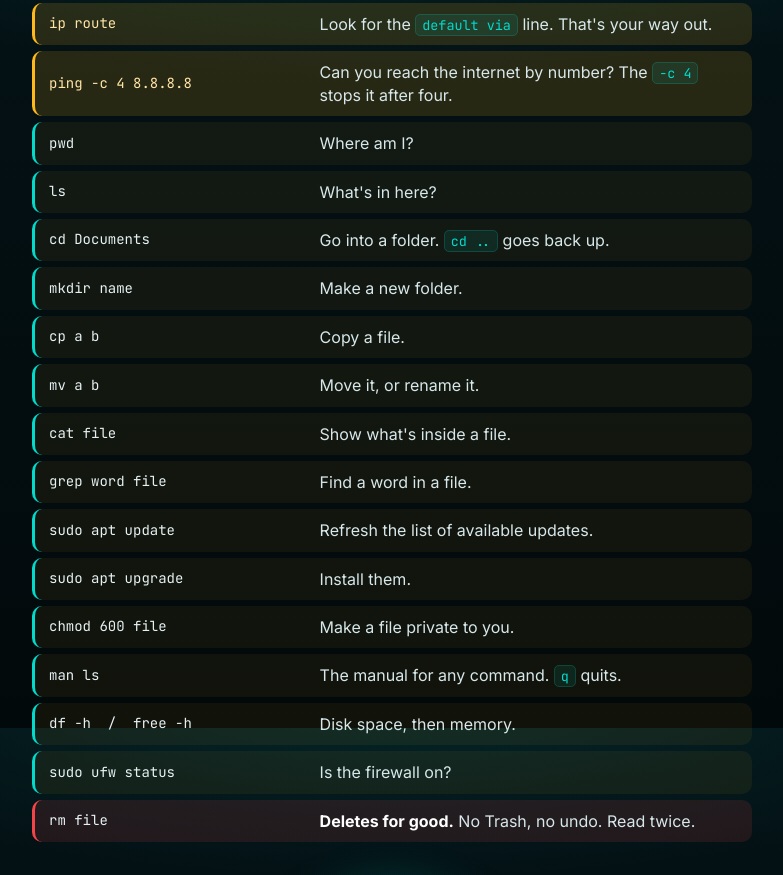
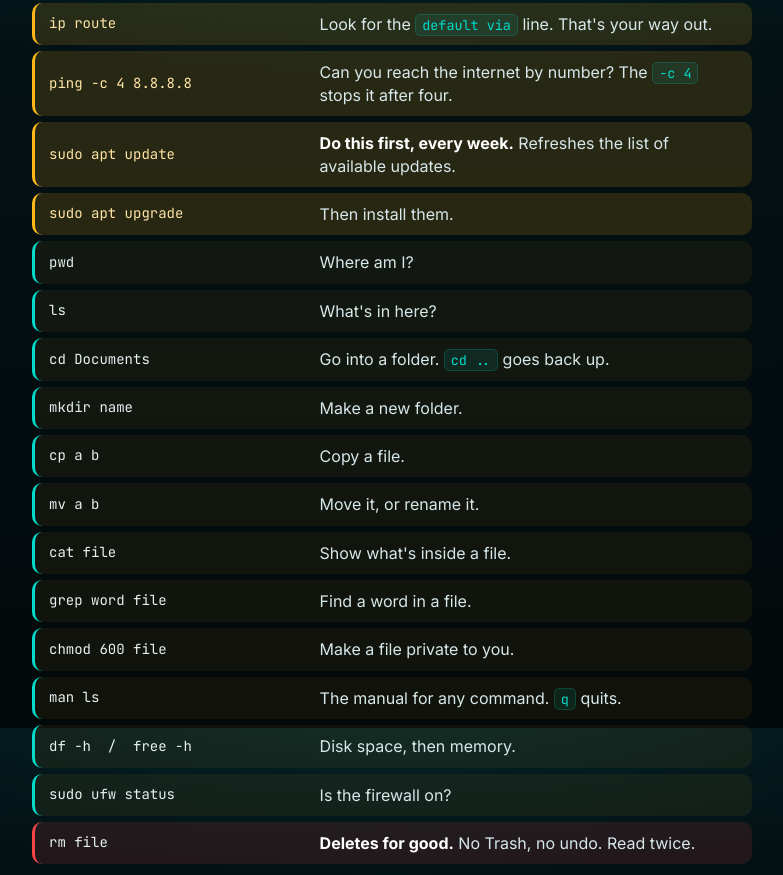
Before and after one commit to lolo737/eriu-security-blog, a plain HTML site: page the-gateway-distro/index.html in a window 1280 px wide. Shown: the part 5672-6547 px from the top of the page, without its empty margins (248-1031 px from the left). Drawn offline with nearby package versions, Linux system fonts and the light colour scheme.

Commit message:
The Gateway Distro: apt update/upgrade up with the amber rows
Co-Authored-By: Claude Sonnet 5.5 <noreply@anthropic.com>
Claude-Session: https://claude.ai/code/session_018wdzkedtpyQWRQtQjLPRXB

```diff
--- a/the-gateway-distro/index.html
+++ b/the-gateway-distro/index.html
@@ -136,6 +136,8 @@ sudo ufw status">Copy</button></div><pre class="cwbody"><span class="cwl">df -h<
 <tr class="star"><td>ip a</td><td><strong>Internet not working? Start here.</strong> Shows your IP address. A 169.254.x.x address means you never got a real one.</td></tr>
 <tr class="star"><td>ip route</td><td>Look for the <code>default via</code> line. That's your way out.</td></tr>
 <tr class="star"><td>ping -c 4 8.8.8.8</td><td>Can you reach the internet by number? The <code>-c 4</code> stops it after four.</td></tr>
+<tr class="star"><td>sudo apt update</td><td><strong>Do this first, every week.</strong> Refreshes the list of available updates.</td></tr>
+<tr class="star"><td>sudo apt upgrade</td><td>Then install them.</td></tr>
 <tr><td>pwd</td><td>Where am I?</td></tr>
 <tr><td>ls</td><td>What's in here?</td></tr>
 <tr><td>cd Documents</td><td>Go into a folder. <code>cd ..</code> goes back up.</td></tr>
@@ -144,8 +146,6 @@ sudo ufw status">Copy</button></div><pre class="cwbody"><span class="cwl">df -h<
 <tr><td>mv a b</td><td>Move it, or rename it.</td></tr>
 <tr><td>cat file</td><td>Show what's inside a file.</td></tr>
 <tr><td>grep word file</td><td>Find a word in a file.</td></tr>
-<tr><td>sudo apt update</td><td>Refresh the list of available updates.</td></tr>
-<tr><td>sudo apt upgrade</td><td>Install them.</td></tr>
 <tr><td>chmod 600 file</td><td>Make a file private to you.</td></tr>
 <tr><td>man ls</td><td>The manual for any command. <code>q</code> quits.</td></tr>
 <tr><td>df -h &nbsp;/&nbsp; free -h</td><td>Disk space, then memory.</td></tr>
```
Also changed, not shown: tools/after_the_gateway_distro.html (+2 -2 lines).
